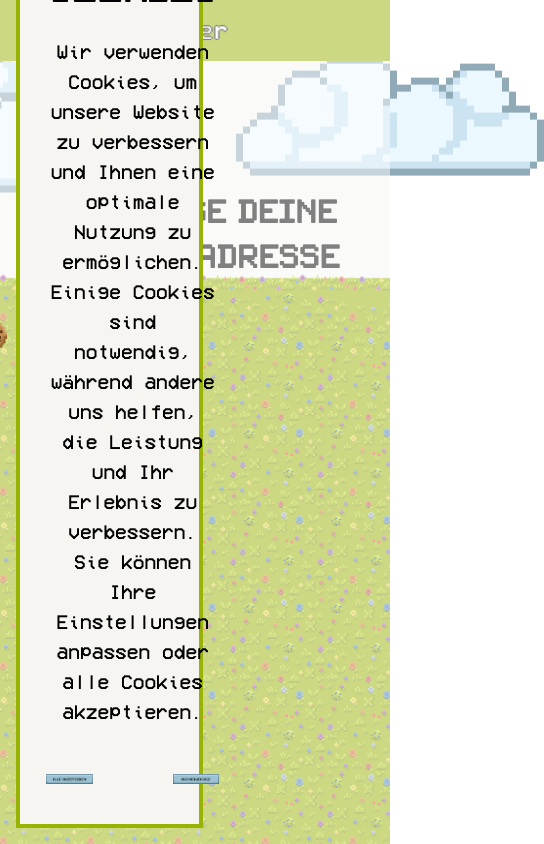
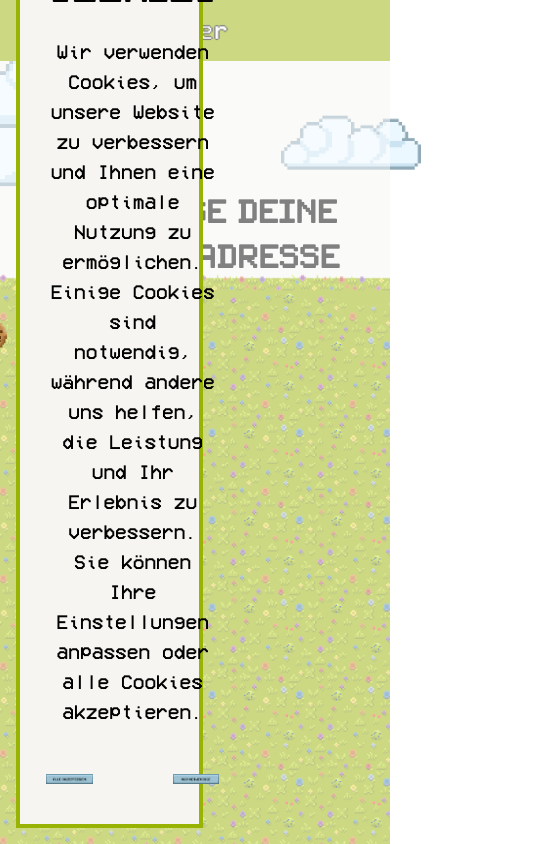
Before and after one commit to linguExplorer/linguExplorer, a Vue app in the folder webpage/: page /eMailVerif in a window 390 px wide. Shown: the whole page, 544 px wide, since content can reach past the window. Built offline with nearby package versions, Linux system fonts and the light colour scheme.

Commit message:
update responsive

```diff
--- a/webpage/src/pages/Afterlogin.vue
+++ b/webpage/src/pages/Afterlogin.vue
@@ -1,8 +1,8 @@
 <template>
-  <div class="font-vcr m-0 text-black w-full bg-[#f6f5f1] min-h-screen flex flex-col justify-between">
+  <div class="font-vcr m-0 text-black w-full bg-[#f6f5f1] min-h-screen flex flex-col justify-between
+              sm:rotate-0 rotate-90 origin-center fixed">
     <!-- Header -->
-    <header class="flex justify-start mt-40 px-60 md:px-40">
-      <!-- Logo links oben -->
+    <header class="flex justify-start mt-40 ml-8 px-60">
       <img
         src="@/assets/xx_Images/xx_Images/wordmark/wordmark_scaled.png"
         alt="Linguexplorer"
@@ -13,15 +13,13 @@
     <!-- Rechts oben Button -->
     <div class="absolute top-4 right-4">
       <button class="hover-button">
-        <router-link to="/accInfoSeite"  href="#">
-
+        <router-link to="/accInfoSeite" href="#">
           <img
             src="@/assets/xx_Images/xx_Images/Buttons/SettingsIcon.png"
             alt="Nach oben"
             class="max-h-[40px] w-[40px] sm:max-h-[60px] sm:w-[60px] hover:opacity-80"
           />
         </router-link>
-
       </button>
     </div>
 
@@ -55,7 +53,6 @@
         </div>
       </div>
     </main>
-
   </div>
 </template>
 
--- a/webpage/src/pages/EMailVerif.vue
+++ b/webpage/src/pages/EMailVerif.vue
@@ -8,38 +8,26 @@
 
     <!--<main class="max-w-6xl mx-auto mt-[80px] px-6">-->
     <main class="mt-[80px]">
-        <!-- Wolke 1: Anpassung für verschiedene Bildschirmgrößen
-         min-w = size klein -->
-        <img
+      <img
           src="@/assets/xx_Images/xx_Images/cloud.png"
           alt="Wolke"
-          class="min-w-[200px] sm:min-w-[250px] md:min-w-[320px] xxl:min-w-[380px] absolute z-2
-          translate-x-[-30vw] sm:translate-x-[-20vw] md:translate-x-[-42vw]
-          translate-y-[-17vh] sm:translate-y-[-10vh] md:translate-y-[-12vh]" />
-
-        <!-- Sonne: Anpassung für verschiedene Bildschirmgrößen -->
+          class="w-[160px] sm:min-w-[320px] absolute z-2 translate-x-[-42vw] translate-y-[-10vh] sm:translate-x-[-42vw] sm:translate-y-[-12vh]"
+        />
         <img
           src="@/assets/xx_Images/xx_Images/sun.png"
           alt="Sonne"
-          class="min-w-[120px] sm:min-w-[120px] md:min-w-[180px] absolute z-1
-          translate-x-[-30vw] sm:translate-x-[-25vw] md:translate-x-[-38vw]
-          translate-y-[-13vh] sm:translate-y-[-5vh] md:translate-y-[-5vh]" />
-
-        <!-- Wolke 2: Anpassung für verschiedene Bildschirmgrößen -->
+          class="w-[70px] sm:min-w-[150px] absolute z-1 translate-x-[-38vw] translate-y-[-4vh] sm:translate-x-[-38vw] sm:translate-y-[-3vh]"
+        />
         <img
           src="@/assets/xx_Images/xx_Images/Cloud2.png"
           alt="Wolke"
-          class="min-w-[100px] sm:min-w-[250px] md:min-w-[320px] xxl:min-w-[380px] absolute z-2
-          translate-x-[-55vw] sm:translate-x-[-25vw] md:translate-x-[-45vw]
-          translate-y-[-8vh] sm:translate-y-[5vh] md:translate-y-[5vh]" />
-
-        <!-- Wolke 3: Anpassung für verschiedene Bildschirmgrößen -->
+          class="w-[160px] sm:min-w-[320px] absolute z-2 translate-x-[-45vw] translate-y-[-2vh] sm:translate-x-[-45vw] sm:translate-y-[7vh]"
+        />
         <img
           src="@/assets/xx_Images/xx_Images/Cloud2.png"
           alt="Wolke"
-          class="min-w-[50px] sm:min-w-[50px] md:min-w-[20px] lg:min-w-[250px] absolute z-1
-          translate-x-[50vw] sm:translate-x-[30vw] md:translate-x-[30vw]
-          translate-y-[-10vh] sm:translate-y-[-10vh] md:translate-y-[-8vh]" />
+          class="w-[140px] sm:min-w-[320px] absolute z-1 translate-x-[40vw] translate-y-[-3vh] sm:translate-x-[30vw] sm:translate-y-[-8vh]"
+        />
     </main>
 
     <section class="flex flex-col justify-center items-center gap-2 w-full px-4 sm:px-6 mt-10 sm:mt-0">
```
Lines whose indentation alone changed are shown as unchanged.
